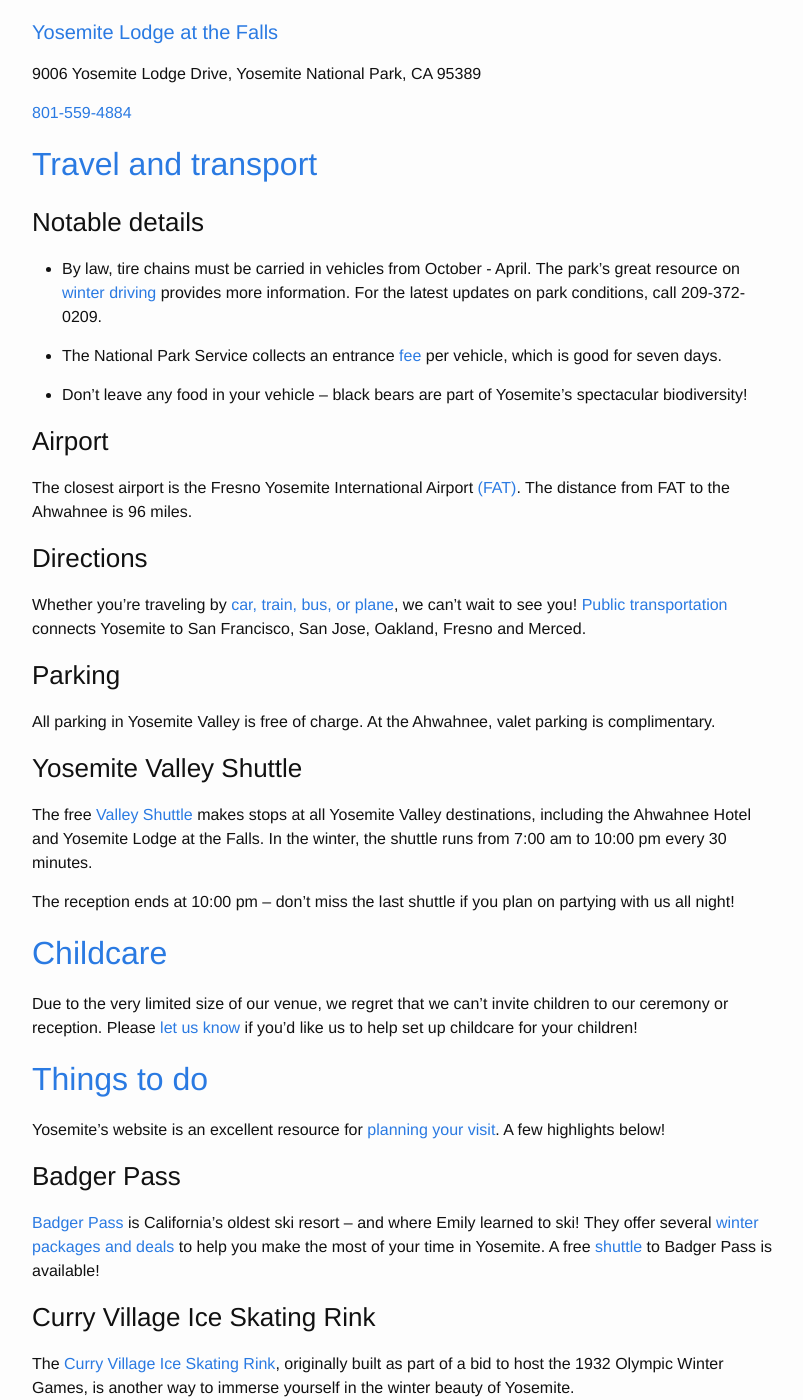
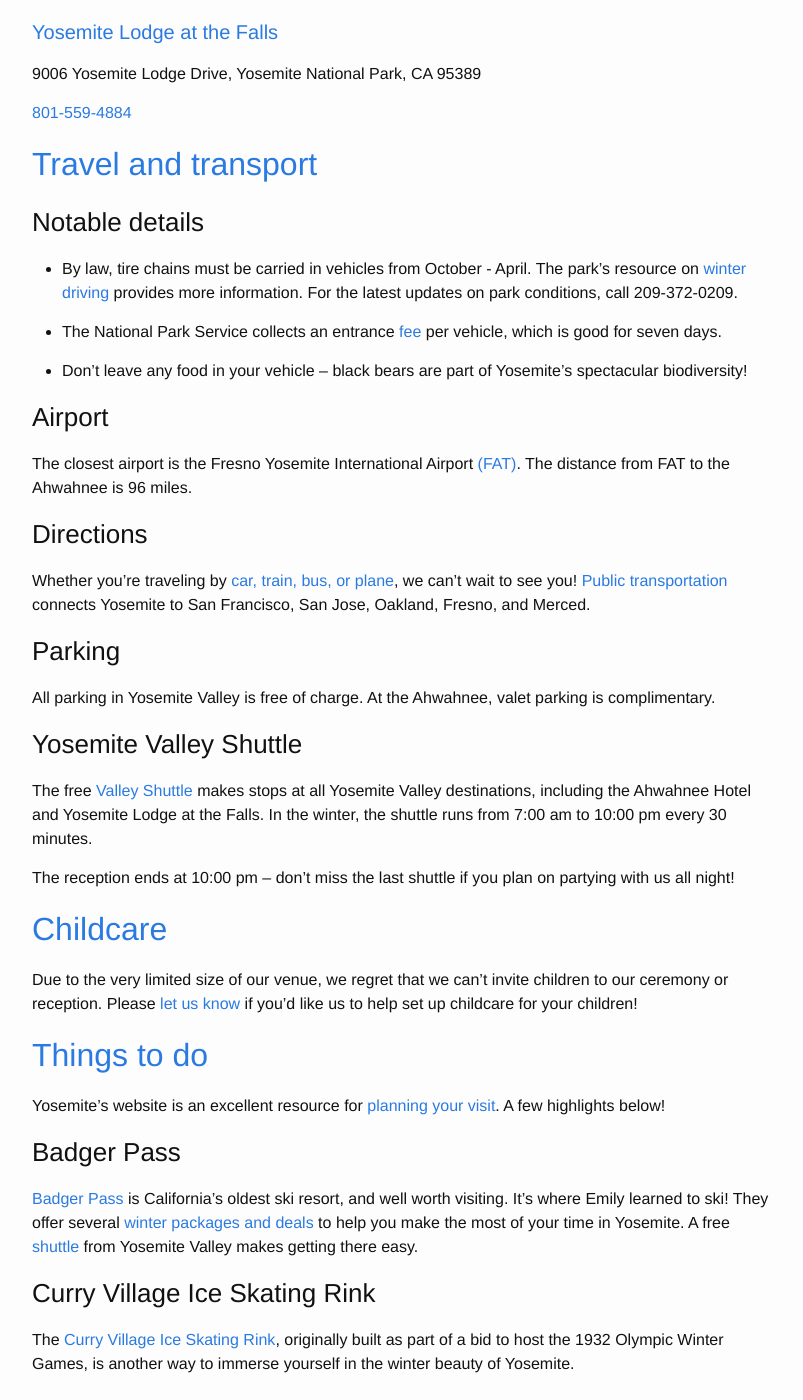
Before and after one commit to j-e-yosemite/j-e-yosemite.github.io, a Jekyll site: the page built from details.md, in a window 1280 px wide and 1400 px high, scrolled down 420 px. Shown: the whole window, without its empty margins (238-1041 px from the left). Built offline with Jekyll 4.4.1, drawn with Linux system fonts in a browser that asks for light colours.

Commit message:
Added more details.

```diff
--- a/details.md
+++ b/details.md
@@ -25,7 +25,7 @@
 ## [Travel and transport](#Transport)
 
 ### Notable details
-* By law, tire chains must be carried in vehicles from October - April. The park's great resource on [winter driving](http://www.yosemitepark.com/yosemite-winter-driving.aspx) provides more information. For the latest updates on park conditions, call 209-372-0209.
+* By law, tire chains must be carried in vehicles from October - April. The park's resource on [winter driving](http://www.yosemitepark.com/yosemite-winter-driving.aspx) provides more information. For the latest updates on park conditions, call 209-372-0209.
 
 * The National Park Service collects an entrance [fee](http://www.nps.gov/yose/planyourvisit/fees.htm) per vehicle, which is good for seven days.
 
@@ -37,7 +37,7 @@
 
 ### Directions
 
-Whether you're traveling by [car, train, bus, or plane](http://www.yosemitepark.com/yosemite-directions.aspx), we can't wait to see you! [Public transportation](http://www.yosemitepark.com/public-transportation.aspx) connects Yosemite to San Francisco, San Jose, Oakland, Fresno and Merced.
+Whether you're traveling by [car, train, bus, or plane](http://www.yosemitepark.com/yosemite-directions.aspx), we can't wait to see you! [Public transportation](http://www.yosemitepark.com/public-transportation.aspx) connects Yosemite to San Francisco, San Jose, Oakland, Fresno, and Merced.
 
 ### Parking
 
@@ -60,7 +60,7 @@
 
 ### Badger Pass
 
-[Badger Pass](http://www.yosemitepark.com/BadgerPass.aspx) is California's oldest ski resort -- and where Emily learned to ski! They offer several [winter packages and deals](http://www.yosemitepark.com/winter-package-deals.aspx?webSyncID=8a12c02a-37cd-2e0e-00c0-e8248e7c7269&sessionGUID=703b9a98-9ddd-b278-9a07-998794698e00) to help you make the most of your time in Yosemite. A free [shuttle](http://www.yosemitepark.com/badger-shuttle-schedule.aspx) to Badger Pass is available!
+[Badger Pass](http://www.yosemitepark.com/BadgerPass.aspx) is California's oldest ski resort, and well worth visiting. It's where Emily learned to ski! They offer several [winter packages and deals](http://www.yosemitepark.com/winter-package-deals.aspx?webSyncID=8a12c02a-37cd-2e0e-00c0-e8248e7c7269&sessionGUID=703b9a98-9ddd-b278-9a07-998794698e00) to help you make the most of your time in Yosemite. A free [shuttle](http://www.yosemitepark.com/badger-shuttle-schedule.aspx) from Yosemite Valley makes getting there easy.
 
 ### Curry Village Ice Skating Rink
 
```
